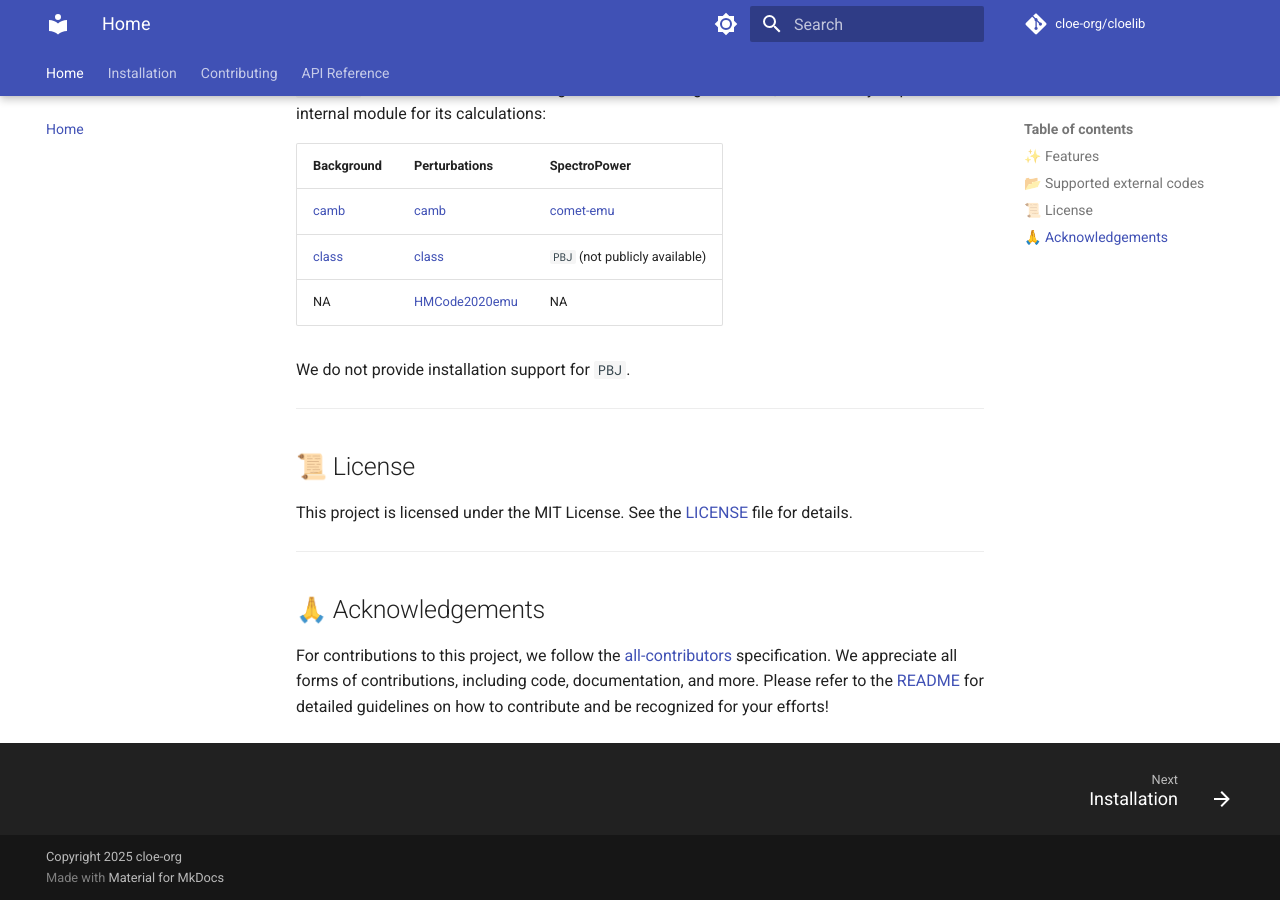
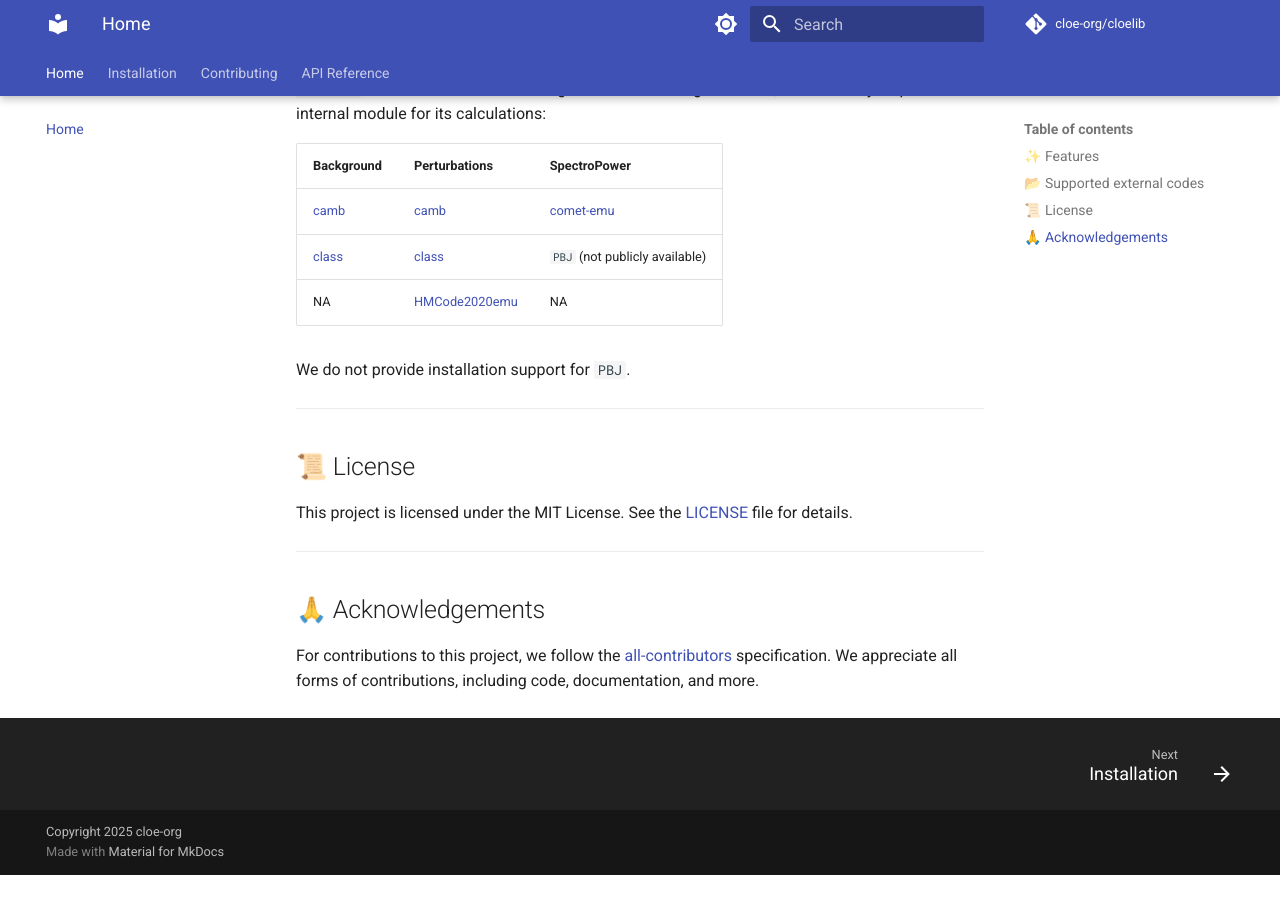
Before and after one commit to cloe-org/cloelib, an MkDocs documentation site: the page built from docs/home.md, in a window 1280 px wide and 900 px high, scrolled down 741 px. Built offline with MkDocs 1.6.1 and Material for MkDocs 9.7.7, drawn with Linux system fonts in a browser that asks for light colours; comment, search, counter and statistics services are not loaded; the version menu is left out; after the commit the page ends 1616 px from its top, so only the background shows below that.

Commit message:
acknowledgments

```diff
--- a/docs/home.md
+++ b/docs/home.md
@@ -36,4 +36,4 @@ This project is licensed under the MIT License. See the [LICENSE](LICENSE) file
 
 ## 🙏 Acknowledgements
 
-For contributions to this project, we follow the [all-contributors](https://allcontributors.org) specification. We appreciate all forms of contributions, including code, documentation, and more. Please refer to the [README](../README.md) for detailed guidelines on how to contribute and be recognized for your efforts!
+For contributions to this project, we follow the [all-contributors](https://allcontributors.org) specification. We appreciate all forms of contributions, including code, documentation, and more.
```
